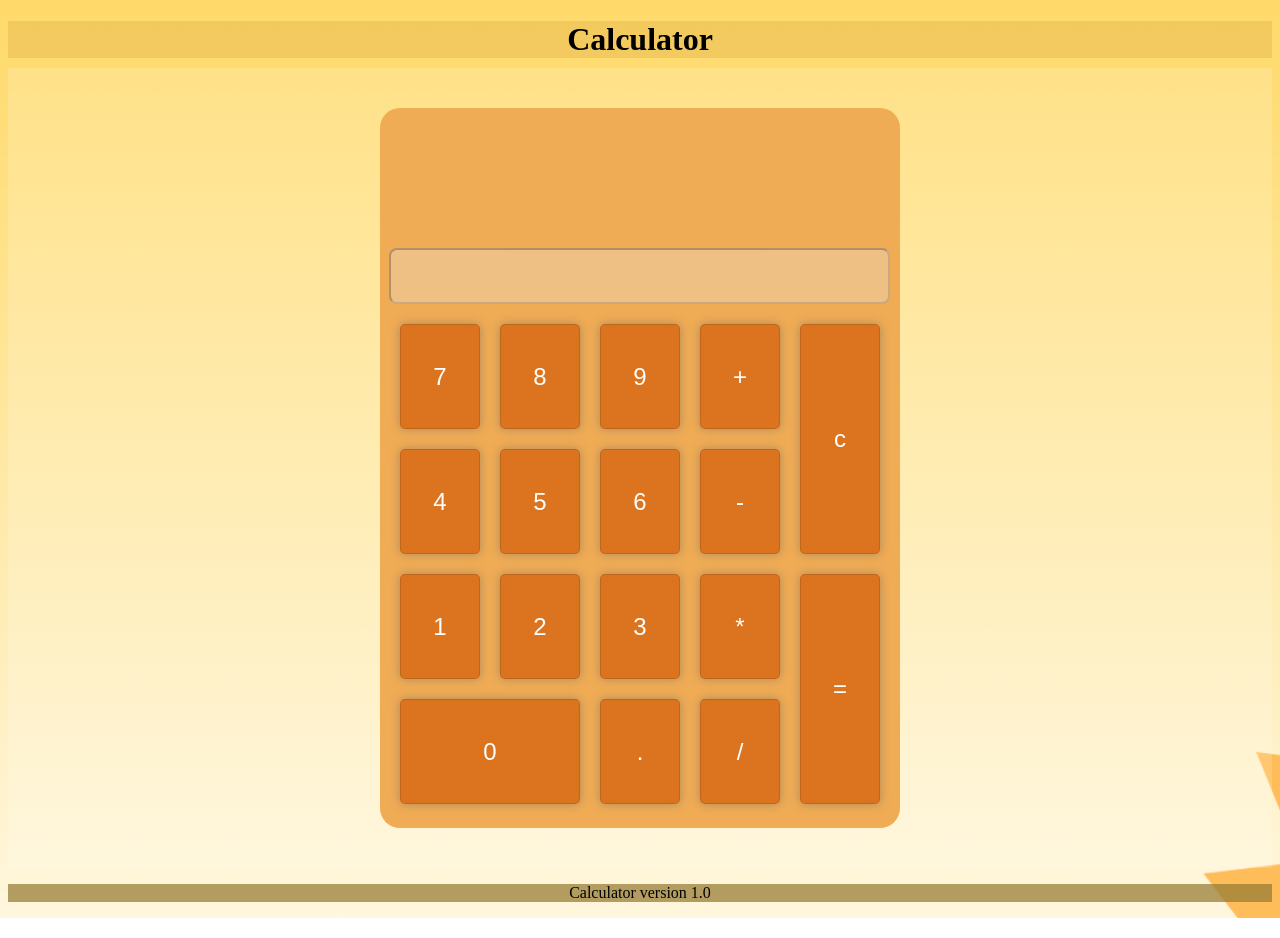
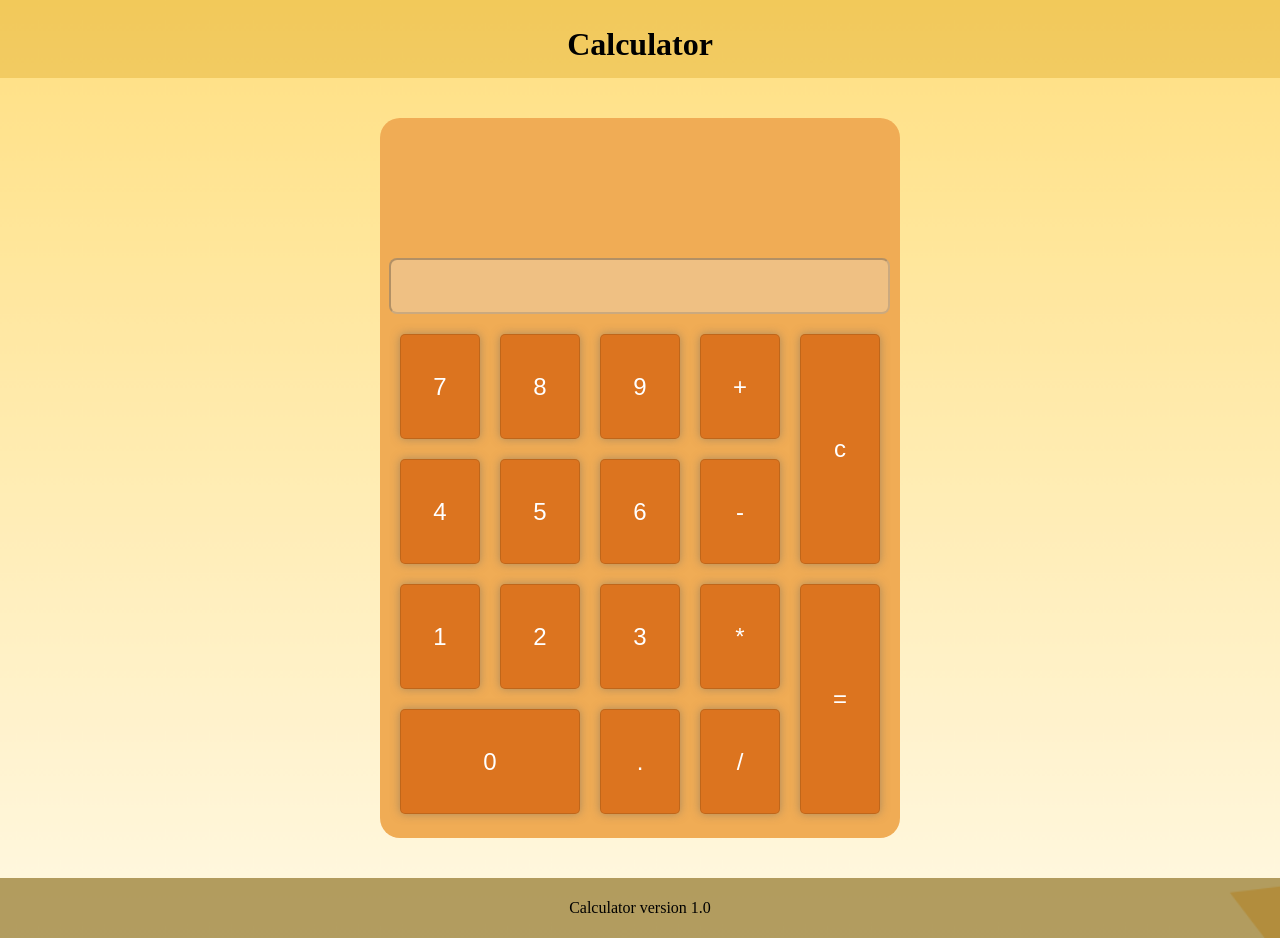
Before and after one commit to sujith-vs/Calculator-V1.0, a plain HTML site: page index.html in a window 1280 px wide. Drawn offline with Linux system fonts and the light colour scheme.

Commit message:
minor changes

```diff
--- a/calculator.css
+++ b/calculator.css
@@ -1,6 +1,8 @@
 body{
     background-image:url("bodyBg.png");
     background-size: cover;
+    margin: 0;
+    padding: 0;
 }
 .mainDiv{
     display: flex;
@@ -93,12 +95,14 @@ h2{
     grid-column-end: span 2;
 }
 header{
+    padding: 5px 0;
     background-color: rgba(173, 108, 9, 0.158);
     text-align: center;
 
 }
 h1{
     margin-bottom: 10px;
+    padding:0;
     text-align: center;
 }
 
@@ -106,6 +110,7 @@ footer{
     text-align: center;
     background-color: #977d33bb;
     margin-bottom: 0PX;
+    padding: 5px 0;
     width: 100%;
     height: 100%;
 }
```
